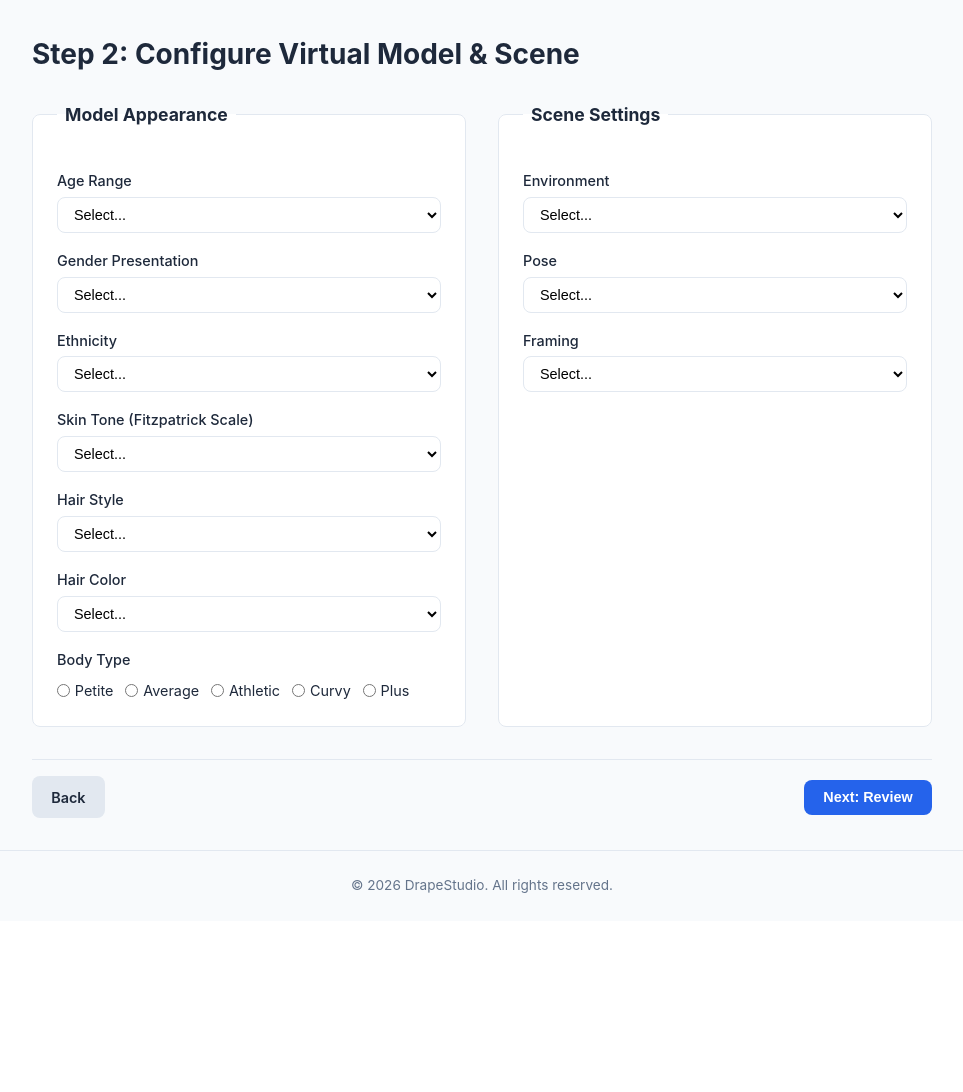
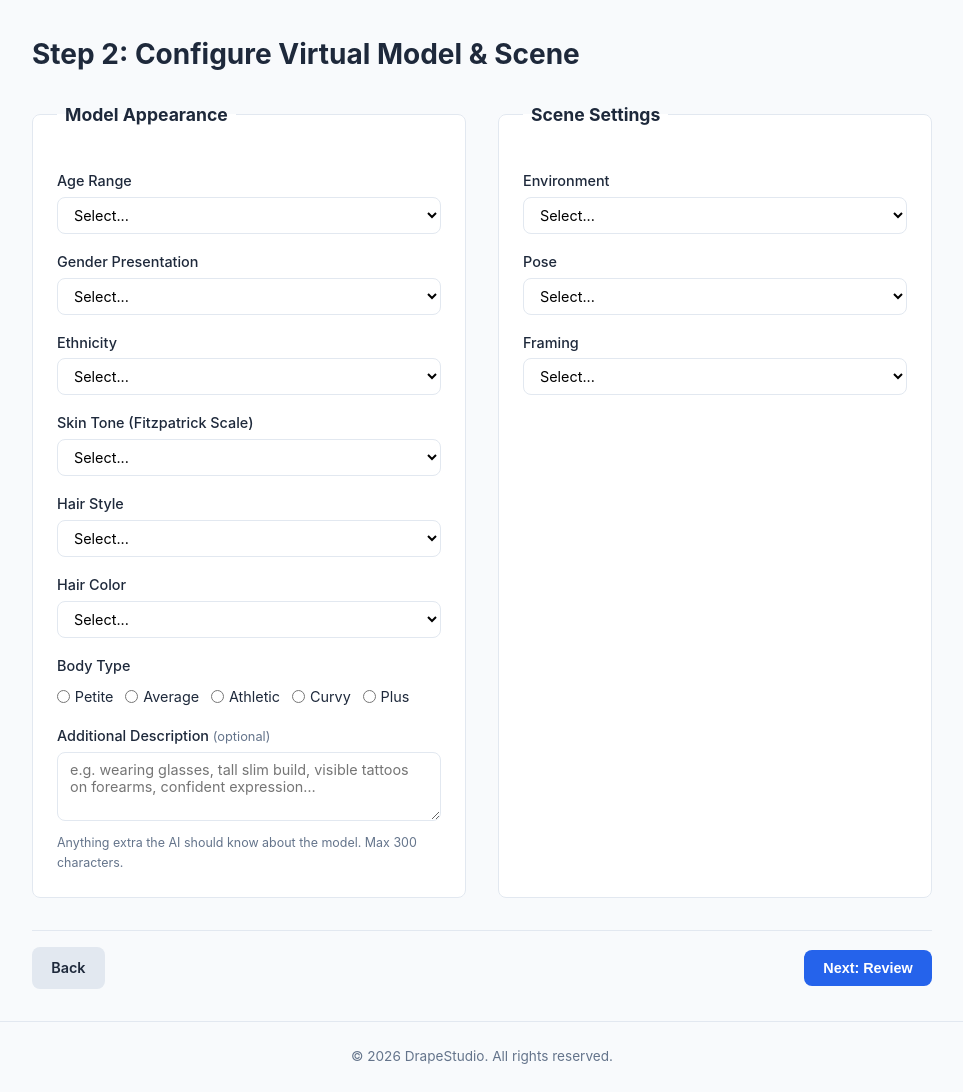
Before and after one commit to aruniapsara/DrapeStudio, a FastAPI app: page /configure in a window 1280 px wide. Shown: the part 61-1153 px from the top of the page, without its empty margins (158-1121 px from the left). Before the commit the page ends 954 px from the top, so only its background shows below. Run offline with FastAPI, Linux system fonts and the light colour scheme.

Commit message:
feat: add free-text additional description field for model
- ModelParams: additional_description field (optional, max 300 chars)
- Prompt assembly: appends free text as "Additional details: ..." to the
  model description so the AI respects it
- configure.html: resizable textarea below hair color with placeholder
  examples and character limit hint
- review.html: shows the field in the summary and sends it to the API
- style.css: textarea styled to match other form inputs; added
  .label-hint and .field-hint helper classes

Co-Authored-By: Claude Sonnet 4.6 <noreply@anthropic.com>

```diff
--- a/app/schemas/generation.py
+++ b/app/schemas/generation.py
@@ -18,6 +18,7 @@ class ModelParams(BaseModel):
     body_type: str = Field(..., description="petite | average | athletic | curvy | plus")
     hair_style: str = Field(default="", description="Hair style preset key")
     hair_color: str = Field(default="", description="Hair color preset key")
+    additional_description: str = Field(default="", description="Free-text extra model details")
 
 
 class SceneParams(BaseModel):
--- a/app/services/prompt.py
+++ b/app/services/prompt.py
@@ -74,6 +74,7 @@ def assemble_prompt(
     ethnicity = model_params.get("ethnicity", "")
     hair_style = model_params.get("hair_style", "")
     hair_color = model_params.get("hair_color", "")
+    additional_description = model_params.get("additional_description", "").strip()
 
     ethnicity_desc = template.get("ethnicities", {}).get(ethnicity, "") if ethnicity else ""
     hair_style_desc = template.get("hair_styles", {}).get(hair_style, "") if hair_style else ""
@@ -91,6 +92,8 @@ def assemble_prompt(
         model_desc += f", {hair_style_desc}"
     elif hair_color_desc:
         model_desc += f", {hair_color_desc}"
+    if additional_description:
+        model_desc += f". Additional details: {additional_description}"
 
     # Assemble full prompt
     quality = template.get("quality", "").strip()
--- a/app/static/css/style.css
+++ b/app/static/css/style.css
@@ -298,13 +298,28 @@ body {
 
 .form-group select,
 .form-group input[type="text"],
-.form-group input[type="number"] {
+.form-group input[type="number"],
+.form-group textarea {
     width: 100%;
     padding: 0.5rem 0.75rem;
     border: 1px solid var(--color-border);
     border-radius: var(--radius);
     font-size: 0.9rem;
     background: white;
+    font-family: inherit;
+    resize: vertical;
+}
+
+.label-hint {
+    font-size: 0.8rem;
+    color: var(--color-text-muted);
+    font-weight: normal;
+}
+
+.field-hint {
+    font-size: 0.78rem;
+    color: var(--color-text-muted);
+    margin-top: 0.25rem;
 }
 
 .radio-group {
--- a/app/templates/configure.html
+++ b/app/templates/configure.html
@@ -75,6 +75,16 @@
                     <label><input type="radio" name="body_type" value="curvy"> Curvy</label>
                     <label><input type="radio" name="body_type" value="plus"> Plus</label>
                 </div>
+
+                <label for="additional_description">Additional Description <span class="label-hint">(optional)</span></label>
+                <textarea
+                    id="additional_description"
+                    name="additional_description"
+                    rows="3"
+                    maxlength="300"
+                    placeholder="e.g. wearing glasses, tall slim build, visible tattoos on forearms, confident expression…"
+                ></textarea>
+                <p class="field-hint">Anything extra the AI should know about the model. Max 300 characters.</p>
             </fieldset>
 
             <!-- Scene Settings -->
```
Also changed, not shown: app/templates/review.html (+8 -6 lines).
